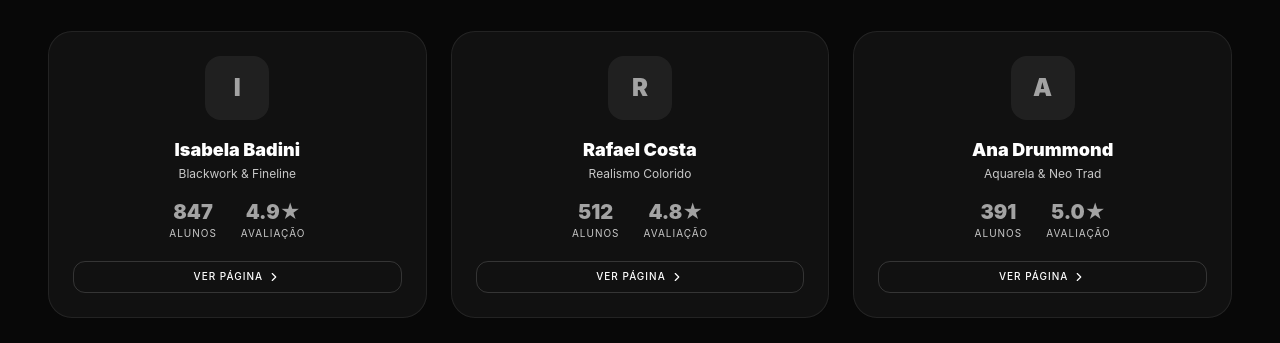
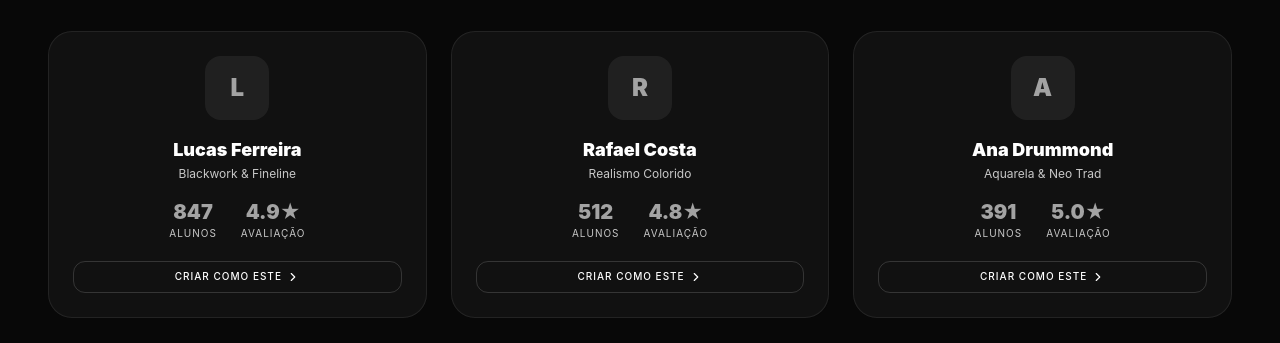
Before and after one commit to blackbookapp/blackbookapp, a Next.js app: page /vendas in a window 1280 px wide. Shown: the part 3220-3563 px from the top of the page. Built offline with nearby package versions, Linux system fonts and the light colour scheme; no server answers.

Commit message:
fix: remove all Isabela Badini references, root page shows Blackbook

```diff
--- a/app/courses/[id]/page.tsx
+++ b/app/courses/[id]/page.tsx
@@ -116,10 +116,10 @@ export default function CoursePlayer() {
             <div className="flex items-center gap-6 pb-6 border-b border-white/5 mb-6">
               <div className="flex items-center gap-3">
                 <div className="w-10 h-10 rounded-full overflow-hidden relative">
-                  <Image src="https://picsum.photos/seed/artist/100/100" alt="Isabela Badini" fill referrerPolicy="no-referrer" />
+                  <Image src="https://picsum.photos/seed/artist/100/100" alt="Instrutor" fill referrerPolicy="no-referrer" />
                 </div>
                 <div>
-                  <p className="text-sm font-bold text-white">Isabela Badini</p>
+                  <p className="text-sm font-bold text-white">Instrutor Blackbook</p>
                   <p className="text-[10px] uppercase font-bold tracking-widest text-primary">Master Instructor</p>
                 </div>
               </div>
--- a/app/criar/page.tsx
+++ b/app/criar/page.tsx
@@ -133,10 +133,10 @@ function Step1({ d, set }: { d: WizardData; set: (k: keyof WizardData, v: any) =
     <div className="space-y-5">
       <div className="grid grid-cols-1 md:grid-cols-2 gap-5">
         <Field label="Seu nome" hint="Como aparecerá na LP">
-          <Input value={d.name} onChange={handleNameChange} placeholder="Ex: Isabela Badini" />
+          <Input value={d.name} onChange={handleNameChange} placeholder="Ex: Lucas Ferreira" />
         </Field>
         <Field label="Slug da sua página" hint={`Sua URL será: /c/${d.slug || "seu-nome"}`}>
-          <Input value={d.slug} onChange={(v) => set("slug", slugify(v))} placeholder="isabela-badini" />
+          <Input value={d.slug} onChange={(v) => set("slug", slugify(v))} placeholder="lucas-ferreira" />
         </Field>
       </div>
 
@@ -173,7 +173,7 @@ function Step1({ d, set }: { d: WizardData; set: (k: keyof WizardData, v: any) =
           <div className="relative">
             <Instagram className="absolute left-3 top-3.5 w-4 h-4 text-muted-foreground/50" />
             <Input value={d.instagram} onChange={(v) => set("instagram", v)}
-              placeholder="@isabela.badini" className="pl-10" />
+              placeholder="@lucas.ferreira" className="pl-10" />
           </div>
         </Field>
       </div>
--- a/app/dashboard/lives/page.tsx
+++ b/app/dashboard/lives/page.tsx
@@ -62,7 +62,7 @@ export default function LivesDashboardPage() {
           </div>
           <h2 className="text-xl font-bold mb-2">Nenhuma aula ao vivo agendada</h2>
           <p className="text-sm text-muted-foreground max-w-md font-light">
-            As transmissões ao vivo com a Isabela Badini e mentorias da comunidade aparecerão aqui assim que forem programadas.
+            As transmissões ao vivo e mentorias da comunidade aparecerão aqui assim que forem programadas.
           </p>
         </div>
       ) : (
--- a/app/vendas/page.tsx
+++ b/app/vendas/page.tsx
@@ -135,9 +135,9 @@ const STYLES = [
 ];
 
 const CREATORS = [
-  { name: "Isabela Badini", specialty: "Blackwork & Fineline", slug: "isabela-badini", students: "847", rating: "4.9" },
-  { name: "Rafael Costa", specialty: "Realismo Colorido", slug: "rafael-costa", students: "512", rating: "4.8" },
-  { name: "Ana Drummond", specialty: "Aquarela & Neo Trad", slug: "ana-drummond", students: "391", rating: "5.0" },
+  { name: "Lucas Ferreira", specialty: "Blackwork & Fineline", slug: "", students: "847", rating: "4.9" },
+  { name: "Rafael Costa", specialty: "Realismo Colorido", slug: "", students: "512", rating: "4.8" },
+  { name: "Ana Drummond", specialty: "Aquarela & Neo Trad", slug: "", students: "391", rating: "5.0" },
 ];
 
 const FAQS = [
@@ -383,10 +383,10 @@ export default function BlackbookPage() {
                       <p className="text-[10px] text-muted-foreground uppercase tracking-widest">Avaliação</p>
                     </div>
                   </div>
-                  <Link href={`/c/${c.slug}`}>
+                  <Link href="/criar">
                     <Button variant="outline" size="sm"
                       className="w-full rounded-xl text-[10px] tracking-widest uppercase border-white/15 hover:border-primary/40 group-hover:bg-primary/5">
-                      Ver Página <ChevronRight className="w-3.5 h-3.5 ml-1" />
+                      Criar como este <ChevronRight className="w-3.5 h-3.5 ml-1" />
                     </Button>
                   </Link>
                 </div>
```
